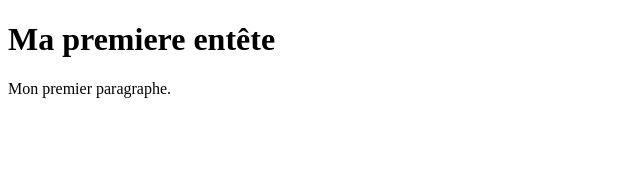
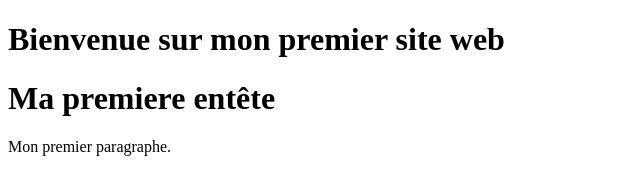
Before and after one commit to khoudia10/mon_site_web, a plain HTML site: page index.html in a window 1280 px wide. Shown: the whole page, without its empty margins (0-640 px from the left). Drawn offline with Linux system fonts and the light colour scheme.

Commit message:
Update index.html

```diff
--- a/index.html
+++ b/index.html
@@ -6,6 +6,7 @@
     <title>Titre de la page</title>
 </head>
 <body>
+    <h1>Bienvenue sur mon premier site web</h1>
     <h1>Ma premiere entête</h1>
     <p>Mon premier paragraphe.</p>
 </body>
```
